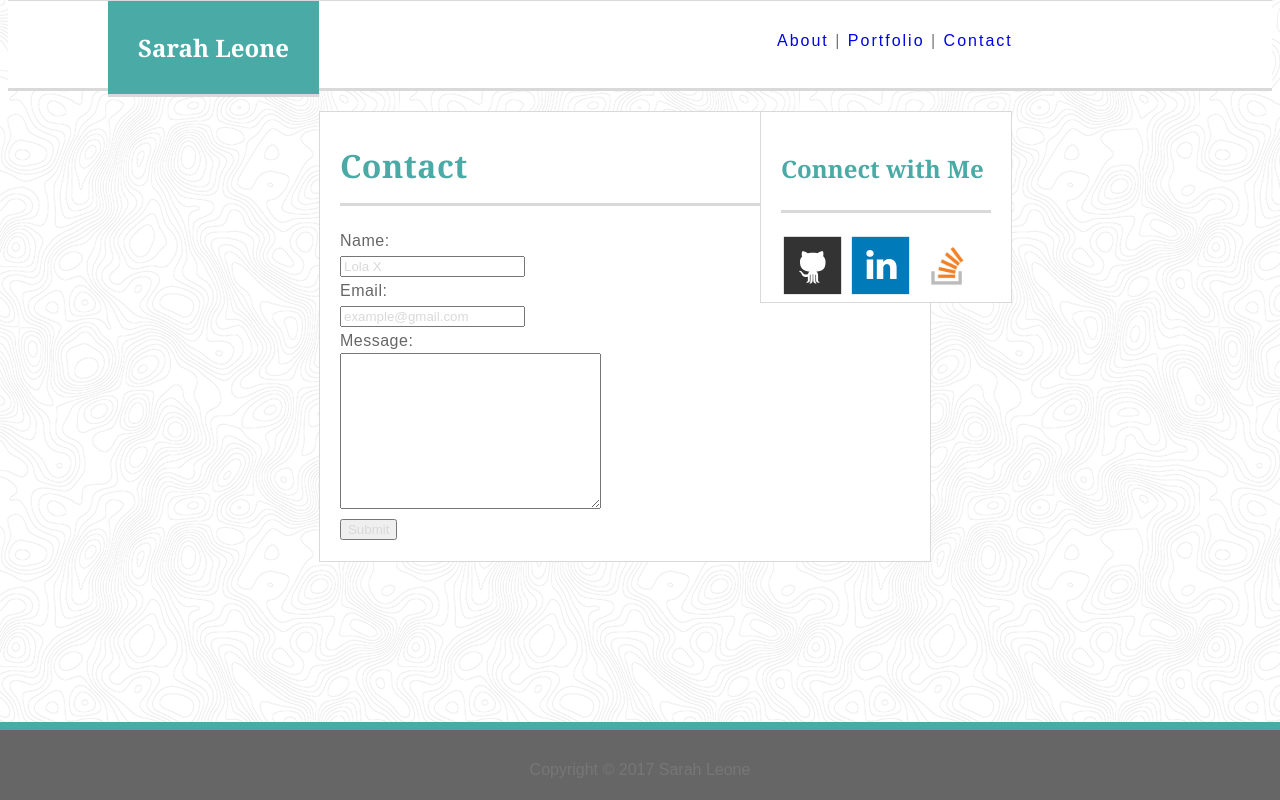
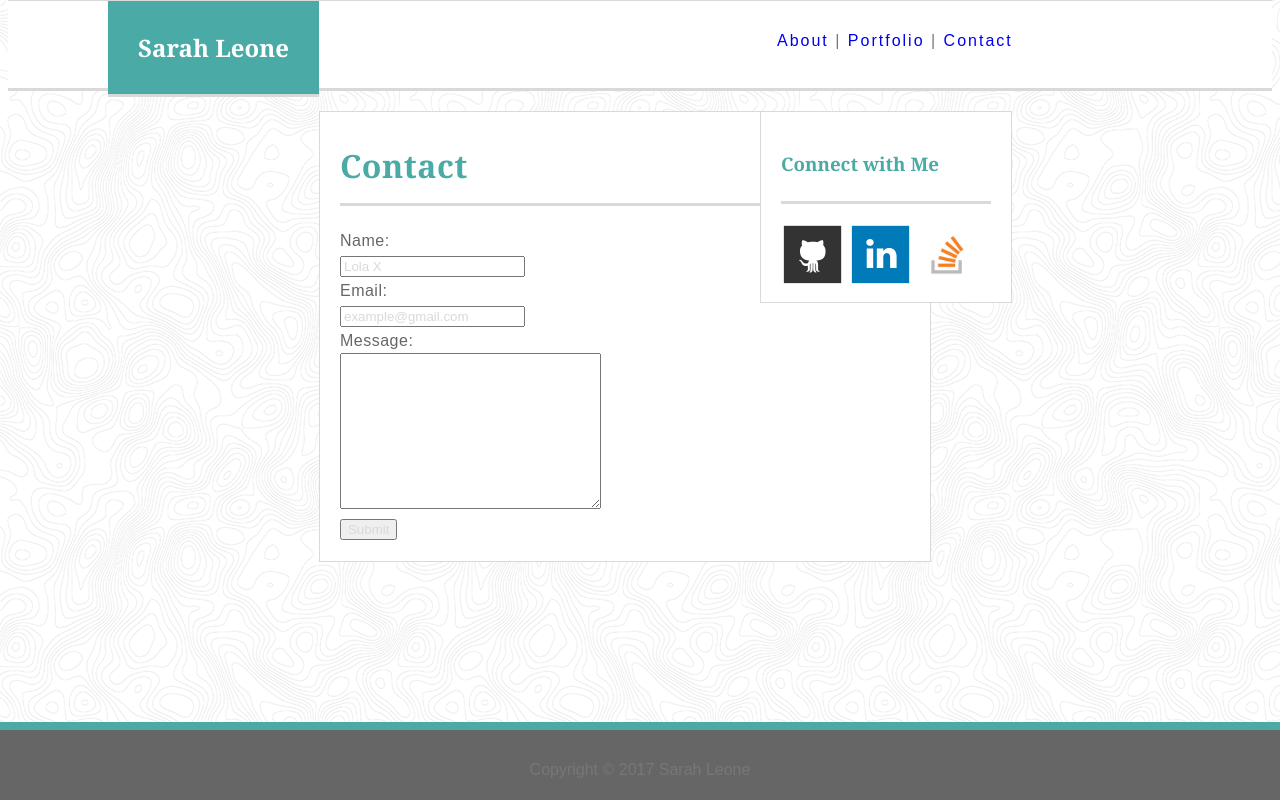
Before and after one commit to sarleone/sarleone.github.io, a plain HTML site: page Documents/contact.html in a window 1280 px wide. Drawn offline with Linux system fonts and the light colour scheme.

Commit message:
Update contact.html

```diff
--- a/Documents/contact.html
+++ b/Documents/contact.html
@@ -31,7 +31,7 @@
 			</form>
 		</div>
 		<div class="sidebar">
-			<h2> Connect with Me </h2>
+			<h3> Connect with Me </h3>
 			<a href="https://github.com/sarleone"><img class="github" src="assets/images/github.png" alt="github"></a>
 			<a href="https://www.linkedin.com/in/sarah-leone-225395b"><img class="linkedin" src="assets/images/linkedin.png" alt="linkedin"></a>
 			<a href="https://stackexchange.com/users/12041105/sarah-leone"><img class="stackoverflow" src="assets/images/stackoverflow.png" alt="stackoverflow" width="62px" height="62px"></a>
```
